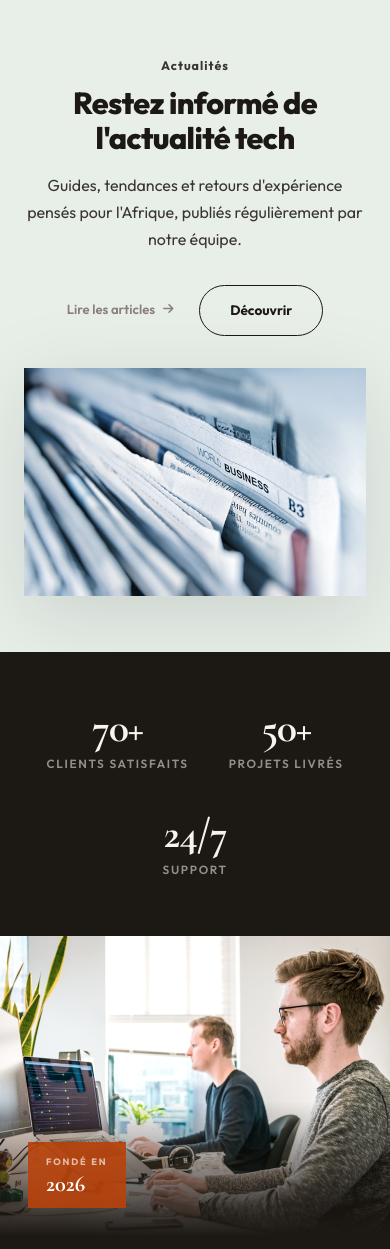
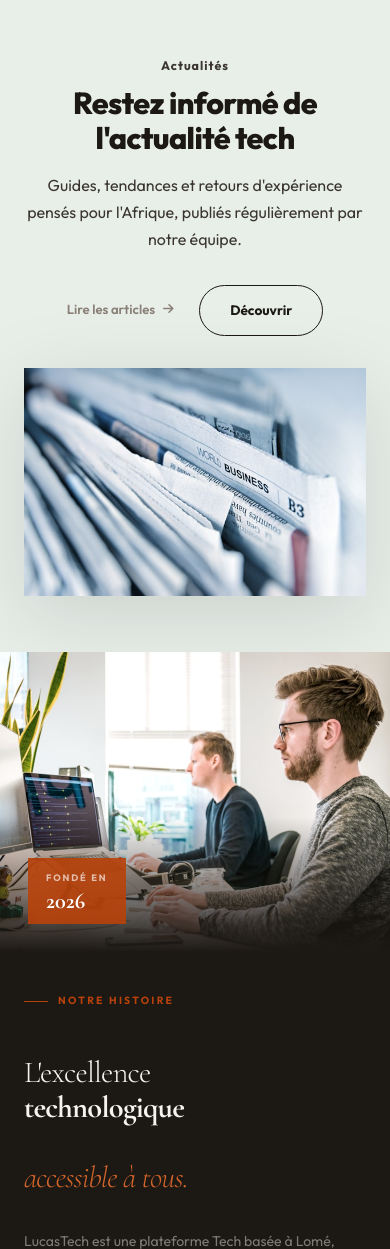
Before and after one commit to BOHINAMOU/ProjetLucasTtech, a Django app: page / in a window 390 px wide. Shown: the part 2969-4218 px from the top of the page. Run offline with Django 5.2, Linux system fonts and the light colour scheme; the visitor is signed in with stand-in values (Sample User, id 1); data comes from the database, SQL or seed files in the repository.

Commit message:
Retire la bande sombre des chiffres clés + déconnexion déplacée dans le profil
- Supprime la section "chiffres clés" (bande noire 70+/50+/24-7) de
  l'accueil, jugée superflue
- Menu : un utilisateur connecté ne voit plus qu'un seul bouton "Mon
  profil" (desktop et mobile) — le bouton "Déconnexion" séparé est
  retiré. La déconnexion reste accessible depuis la page de profil,
  qui a déjà un bouton "Se déconnecter"

Co-Authored-By: Claude Sonnet 5 <noreply@anthropic.com>

```diff
--- a/LucasTech/core/static/core/css/style.css
+++ b/LucasTech/core/static/core/css/style.css
@@ -626,22 +626,6 @@ header { position: sticky; top: 0; z-index: 400; }
   .promo-cta { justify-content: center; }
 }
 
-/* ══ BANDE CHIFFRES CLÉS ══ */
-.stats-band {
-  display: flex; justify-content: center; flex-wrap: wrap;
-  gap: clamp(2.5rem, 8vw, 6rem);
-  background: var(--ink); padding: 3.5rem 1.5rem;
-}
-.stats-band-item { display: flex; flex-direction: column; align-items: center; gap: 4px; }
-.stats-band-num {
-  font-family: var(--serif); font-size: 2.6rem; font-weight: 700;
-  color: var(--cream); letter-spacing: -.03em; line-height: 1;
-}
-.stats-band-lbl {
-  font-size: .74rem; font-weight: 600; letter-spacing: .14em;
-  text-transform: uppercase; color: rgba(247,243,238,.55);
-}
-
 /* ══ SERVICES ══ */
 .services-section {
   padding: 96px clamp(1.5rem, 6vw, 5rem);
--- a/LucasTech/core/templates/core/base.html
+++ b/LucasTech/core/templates/core/base.html
@@ -53,12 +53,6 @@
         <a href="{% url 'users:profile' %}" class="nav-auth__status">
           <span class="dot"></span> Mon profil
         </a>
-        <form method="post" action="{% url 'users:logout' %}" style="display:inline;">
-          {% csrf_token %}
-          <button type="submit" class="nav-auth__logout">
-            <i class="fa fa-sign-out-alt"></i> Déconnexion
-          </button>
-        </form>
       {% else %}
         <a href="{% url 'users:login' %}" class="nav-auth__login">
           <i class="fa fa-sign-in-alt"></i> Se connecter
@@ -86,12 +80,6 @@
         <a href="{% url 'users:profile' %}" class="drawer-auth__status">
           <i class="fa fa-user-circle"></i> Mon profil
         </a>
-        <form method="post" action="{% url 'users:logout' %}" style="display:block;width:100%;">
-          {% csrf_token %}
-          <button type="submit" class="drawer-auth__logout">
-            <i class="fa fa-sign-out-alt"></i> Se déconnecter
-          </button>
-        </form>
       {% else %}
         <a href="{% url 'users:login' %}" class="drawer-auth__login">
           <i class="fa fa-sign-in-alt"></i> Se connecter
@@ -206,22 +194,6 @@
   </div>
   <div class="promo-media">
     <img src="{% static 'core/images/image4.png' %}" alt="Publications LucasTech">
-  </div>
-</section>
-
-<!-- ── Chiffres clés ── -->
-<section class="stats-band reveal">
-  <div class="stats-band-item">
-    <span class="stats-band-num">70+</span>
-    <span class="stats-band-lbl">Clients satisfaits</span>
-  </div>
-  <div class="stats-band-item">
-    <span class="stats-band-num">50+</span>
-    <span class="stats-band-lbl">Projets livrés</span>
-  </div>
-  <div class="stats-band-item">
-    <span class="stats-band-num">24/7</span>
-    <span class="stats-band-lbl">Support</span>
   </div>
 </section>
 
```
